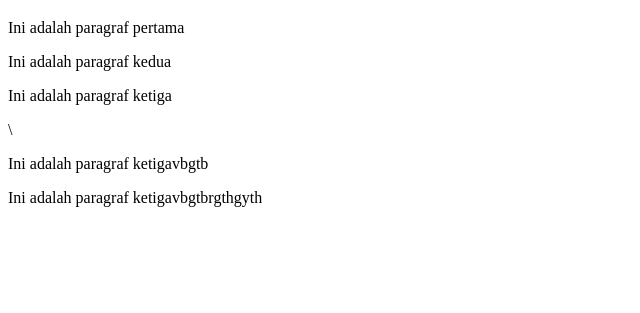
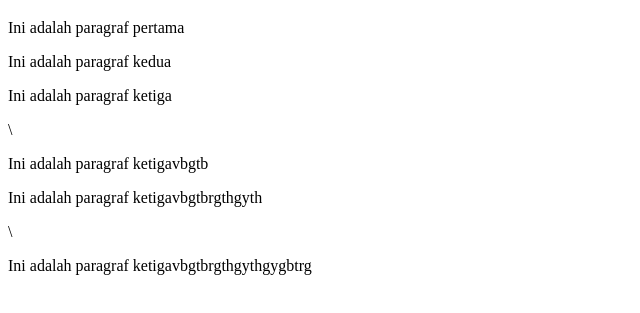
Before and after one commit to Cherlin-as/Cherlin7, a plain HTML site: page index.html in a window 1280 px wide. Shown: the part 61-374 px from the top of the page, without its empty margins (0-640 px from the left). Drawn offline with Linux system fonts and the light colour scheme.

Commit message:
menambahkan paragfegfiuh6g

```diff
--- a/index.html
+++ b/index.html
@@ -11,7 +11,8 @@
     <p>Ini adalah paragraf kedua</p>
     <p>Ini adalah paragraf ketiga</p>\
     <p>Ini adalah paragraf ketigavbgtb</p>
-    <p>Ini adalah paragraf ketigavbgtbrgthgyth</p>
+    <p>Ini adalah paragraf ketigavbgtbrgthgyth</p>\
+    <p>Ini adalah paragraf ketigavbgtbrgthgythgygbtrg</p>
 
 </body>
 </html>
```
